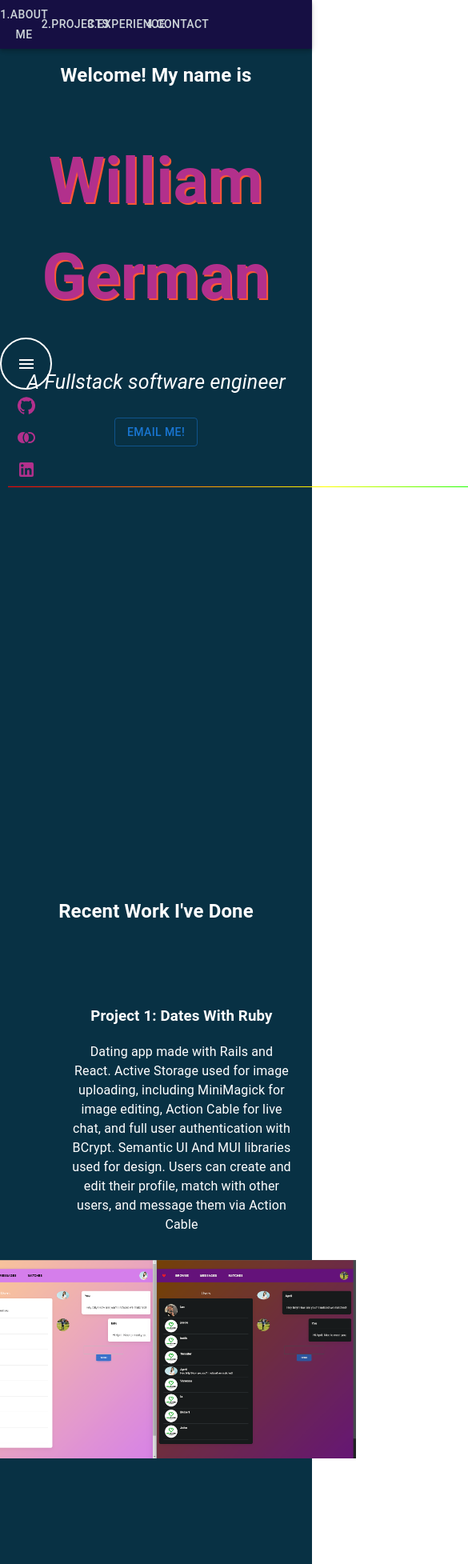
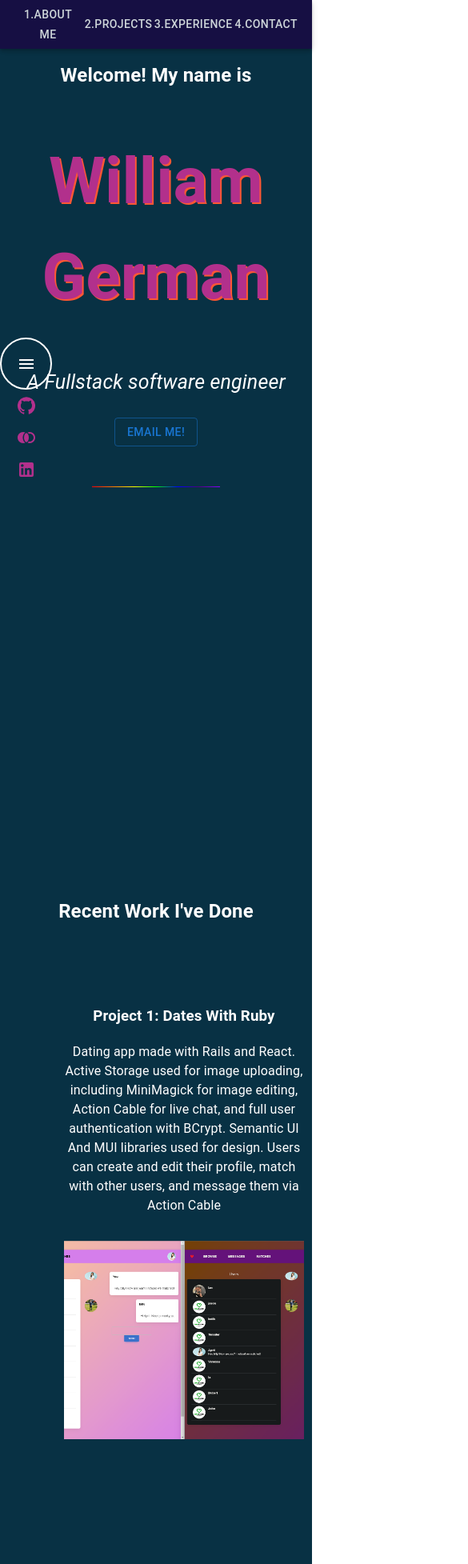
Before and after one commit to Bombbilly14/portfolio-site, a React (Create React App) app in the folder portfolio_site_client/: page / in a window 390 px wide. Shown: the top 1955 px of the page at 80% size, 585 px wide, since content can reach past the window. Built offline with nearby package versions, Linux system fonts and the light colour scheme.

Commit message:
styling changes

```diff
--- a/portfolio_site_client/package.json
+++ b/portfolio_site_client/package.json
@@ -36,6 +36,11 @@
       ">0.2%",
       "not dead",
       "not op_mini all"
+    ],
+    "development": [
+      "last 1 chrome version",
+      "last 1 firefox version",
+      "last 1 safari version"
     ]
   }
 }
--- a/portfolio_site_client/src/Navbar.js
+++ b/portfolio_site_client/src/Navbar.js
@@ -35,7 +35,7 @@ export default function HideAppBar(props) {
       <CssBaseline/>
       <HideOnScroll {...props}>
         <AppBar sx={{backgroundColor: '#1B0844', opacity: 0.8}}>
-        <Toolbar sx={{justifyContent: 'right', marginRight: 15}}>
+        <Toolbar sx={{justifyContent: 'right'}}>
         {navData.map((navItem) => (
           <Button
           key={navItem.id}
--- a/portfolio_site_client/src/Navigation.js
+++ b/portfolio_site_client/src/Navigation.js
@@ -11,7 +11,7 @@ const Navigation = () => {
   };
 
   return (
-    <div style={{ position: 'fixed', left: 0, top: '50%' }}>
+    <div style={{ position: 'fixed', left: 0, top: '50%', zIndex: 999}}>
       <IconButton
         aria-label="Social Media"
         onClick={handleShowSocialMediaBar}
--- a/portfolio_site_client/src/SocialMediaBar.js
+++ b/portfolio_site_client/src/SocialMediaBar.js
@@ -7,7 +7,7 @@ import JoinLeftIcon from '@mui/icons-material/JoinLeft';
 const SocialMediaBar = () => {
 
   return (
-    <div>
+    <div className="social-bar">
       <IconButton
         style={{color: '#B2308C'}}
         aria-label="GitHub"
--- a/portfolio_site_client/src/styles/aboutme.css
+++ b/portfolio_site_client/src/styles/aboutme.css
@@ -34,6 +34,8 @@
   .about-div p {
     flex-basis: 15%;
     margin-left: 25rem;
+    flex-basis: 40%;
+    margin-right: 10px
   }
 
   @media screen and (max-width: 768px) {
--- a/portfolio_site_client/src/styles/header.css
+++ b/portfolio_site_client/src/styles/header.css
@@ -16,12 +16,30 @@
   }
 
   .gradient-hr {
-    width: 75rem;
     height: 1px;
     border: none;
     background: linear-gradient(to right, #ff0000 0%, #ff7f00 17%, #ffff00 33%, #00ff00 50%, #0000ff 67%, #4b0082 83%, #8b00ff 100%);
     margin-top: 50px;
+    max-width: 100%
   }
+
+  @media screen and (min-width: 768px) {
+    .gradient-hr {
+      width: 75rem;
+    }
+  }
+
+  @media screen and (max-width: 767px) {
+    .gradient-hr {
+      width: 25rem;
+    }
+  }
+  @media screen and (max-width: 409px) {
+    .gradient-hr {
+      width: 10rem;
+    }
+  }
+
   .header-p{
     font-style: italic;
     font-size: 25px;
--- a/portfolio_site_client/src/styles/projects.css
+++ b/portfolio_site_client/src/styles/projects.css
@@ -7,6 +7,10 @@
   margin: 10px;
   border-radius: 5px;
   margin-top: 5rem;
+  max-width: 100%;
+  overflow-x: hidden;
+  margin-left: 5rem;
+
 }
 
 .projects-div {
@@ -15,8 +19,9 @@
 
 .project-description {
   flex: 1;
-  margin-right: 1rem;
-  margin-left: 5rem;
+
+
+
 }
 
 .project-image {
```
